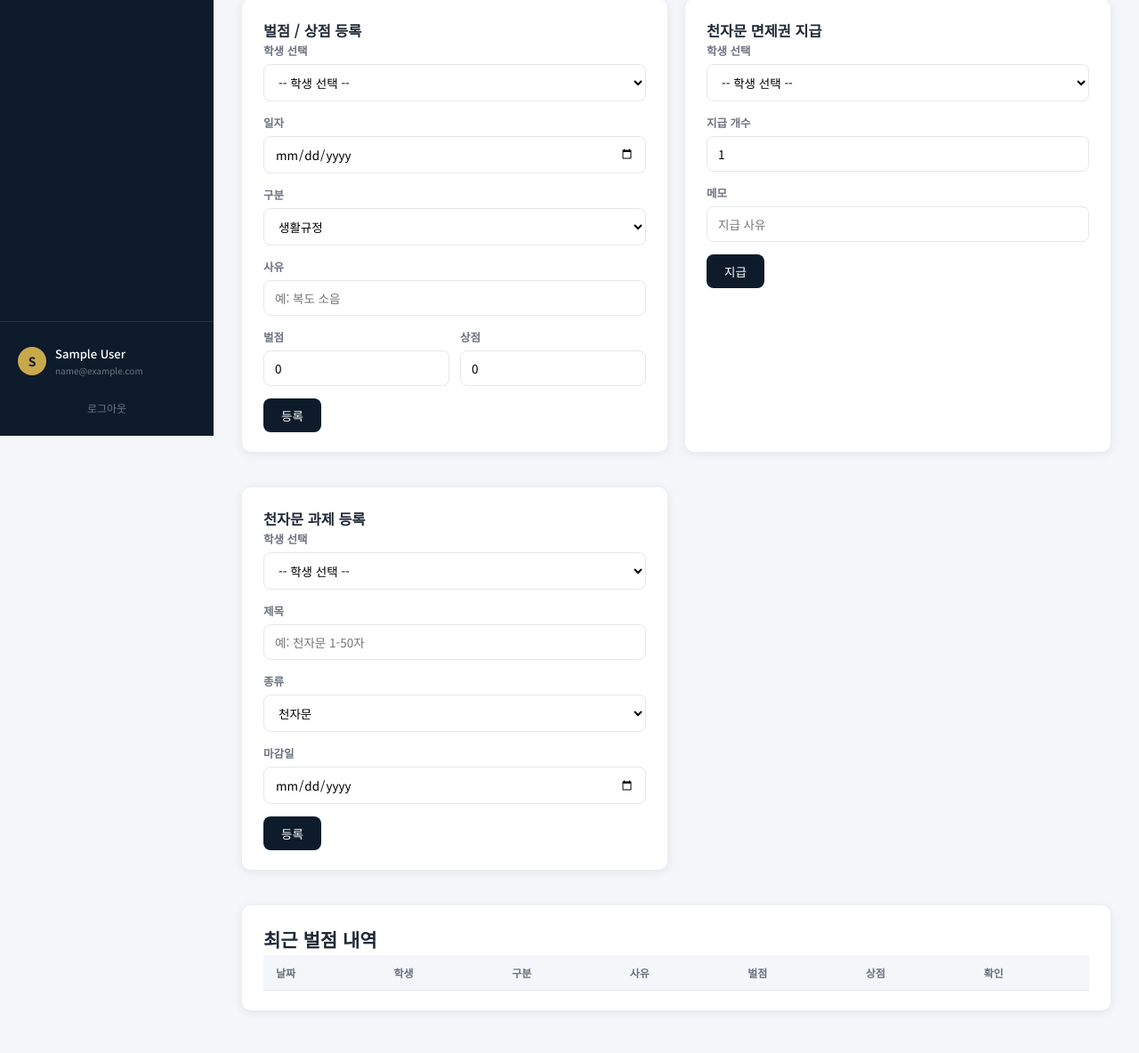
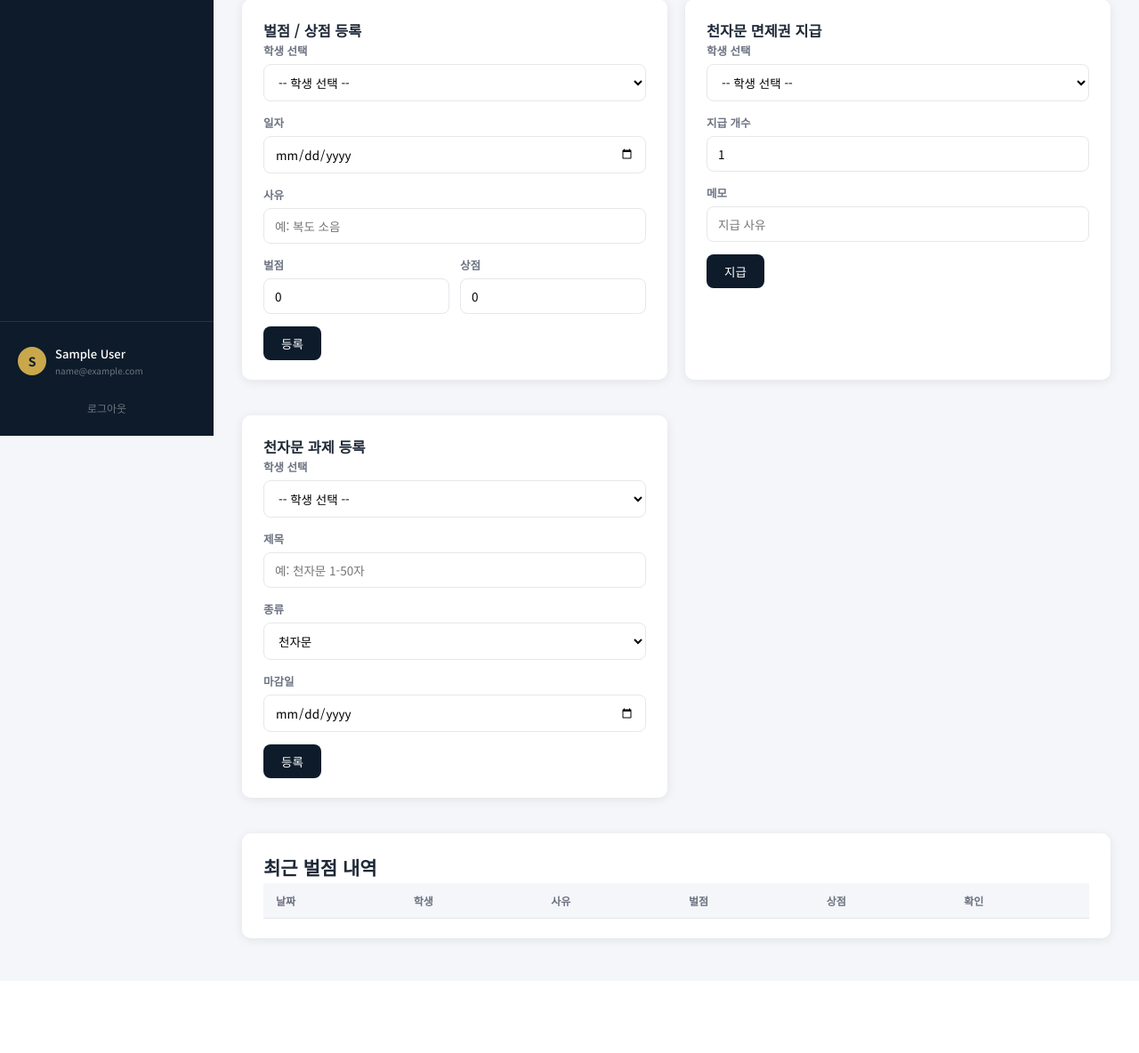
Before and after one commit to sasa10th/Do-umi, a Flask app: template templates/dashboard/admin.html in a window 1280 px wide. Shown: the part 310-1494 px from the top of the page at 89% size. After the commit the page ends 1374 px from the top, so only its background shows below. Run offline with Flask 3, Linux system fonts and the light colour scheme; the template is opened without the code that fills it, so the values that code supplies are empty; the visitor is signed in with stand-in values (Sample User, id 1); data comes from the database, SQL or seed files in the repository.

Commit message:
delete category in admin.html & admin_add_penalty.html

```diff
--- a/templates/dashboard/admin.html
+++ b/templates/dashboard/admin.html
@@ -58,16 +58,6 @@
       <div class="form-group">
         <label>일자</label>
         <input type="date" name="date" value="{{ today }}" required />
-      </div>
-      <div class="form-group">
-        <label>구분</label>
-        <select name="category">
-          <option>생활규정</option>
-          <option>학업규정</option>
-          <option>생활불량</option>
-          <option>봉사활동</option>
-          <option>기타</option>
-        </select>
       </div>
       <div class="form-group">
         <label>사유</label>
@@ -150,14 +140,13 @@
     <h2>최근 벌점 내역</h2>
     <table class="data-table">
       <thead>
-        <tr><th>날짜</th><th>학생</th><th>구분</th><th>사유</th><th>벌점</th><th>상점</th><th>확인</th></tr>
+        <tr><th>날짜</th><th>학생</th><th>사유</th><th>벌점</th><th>상점</th><th>확인</th></tr>
       </thead>
       <tbody>
         {% for p in recent_penalties %}
         <tr>
           <td>{{ p.date }}</td>
           <td>{{ p.student.name }}</td>
-          <td>{{ p.category }}</td>
           <td>{{ p.reason }}</td>
           <td>{{ p.points }}</td>
           <td>{{ p.merit_points }}</td>
```
Also changed, not shown: app/routes.py (+3 -4 lines), templates/dashboard/penalty.html (+0 -7 lines).
